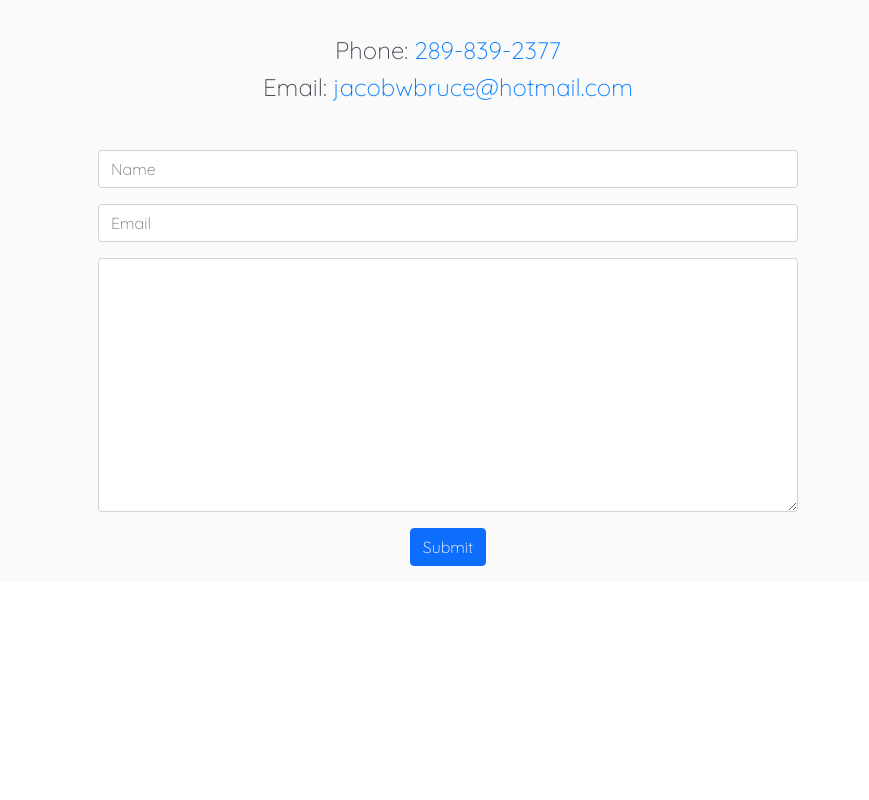
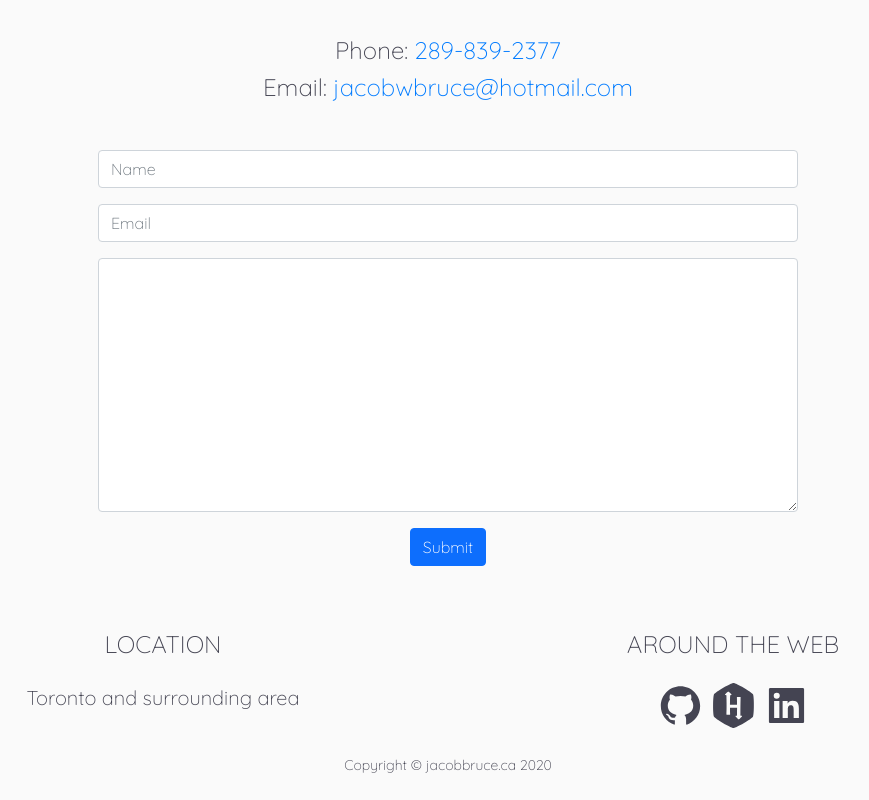
Before and after one commit to JacobwBruce/Portfolio-React, a React (Create React App) app: page / in a window 1280 px wide. Shown: the part 1223-2023 px from the top of the page, without its empty margins (192-1061 px from the left). Before the commit the page ends 1805 px from the top, so only its background shows below. Built offline with nearby package versions, Linux system fonts and the light colour scheme.

Commit message:
Footer Section

```diff
--- a/src/App.tsx
+++ b/src/App.tsx
@@ -4,6 +4,7 @@ import Masthead from './components/Masthead';
 import './css/App.css';
 import { WiDaySunny, WiMoonWaningCrescent3 } from 'react-icons/wi';
 import Contact from './components/Contact';
+import Footer from './components/Footer';
 
 function App() {
     const [isDarkTheme, setDarkTheme] = useState(
@@ -20,6 +21,7 @@ function App() {
             <Masthead />
             <About />
             <Contact />
+            <Footer />
 
             <div className='fixed-top'>
                 {!isDarkTheme ? (
--- a/src/components/Contact.tsx
+++ b/src/components/Contact.tsx
@@ -3,7 +3,7 @@ import EmailForm from './EmailForm';
 
 const Contact: FC = () => {
     return (
-        <div className='container text-center'>
+        <div className='container text-center mb-5'>
             <h2 className='primary-color-text mb-5'>Contact</h2>
 
             <div className='mb-5'>
--- /dev/null
+++ b/src/components/Footer.tsx
@@ -0,0 +1,55 @@
+import React, { FC } from 'react';
+import { AiFillGithub, AiFillLinkedin } from 'react-icons/ai';
+import { FaHackerrank } from 'react-icons/fa';
+import '../css/Footer.css';
+
+const Footer: FC = () => {
+    return (
+        <>
+            <footer className='footer text-center'>
+                <div className='container'>
+                    <div className='row'>
+                        <div className='col-lg-6 mb-5 mb-lg-0'>
+                            <h4 className='mb-4'>LOCATION</h4>
+                            <p className='pre-wrap lead mb-0'>Toronto and surrounding area</p>
+                        </div>
+                        <div className='col-lg-6 mb-5 mb-lg-0'>
+                            <h4 className='mb-4'>AROUND THE WEB</h4>
+                            <a
+                                className='social-media-link mx-1'
+                                href='https://github.com/JacobwBruce'
+                                target='_blank'
+                                rel='noopener noreferrer'
+                            >
+                                <AiFillGithub size={45} />
+                            </a>
+                            <a
+                                className='social-media-link mx-1'
+                                href='https://www.hackerrank.com/jacobwbruce'
+                                target='_blank'
+                                rel='noopener noreferrer'
+                            >
+                                <FaHackerrank size={45} />
+                            </a>
+                            <a
+                                className='social-media-link mx-1'
+                                href='https://www.linkedin.com/in/jacob-bruce'
+                                target='_blank'
+                                rel='noopener noreferrer'
+                            >
+                                <AiFillLinkedin size={45} />
+                            </a>
+                        </div>
+                    </div>
+                </div>
+            </footer>
+            <section className='copyright py-4 text-center'>
+                <div className='container'>
+                    <small className='pre-wrap'>Copyright © jacobbruce.ca 2020</small>
+                </div>
+            </section>
+        </>
+    );
+};
+
+export default Footer;
--- /dev/null
+++ b/src/css/Footer.css
@@ -0,0 +1,3 @@
+.social-media-link {
+    color: inherit;
+}
```
